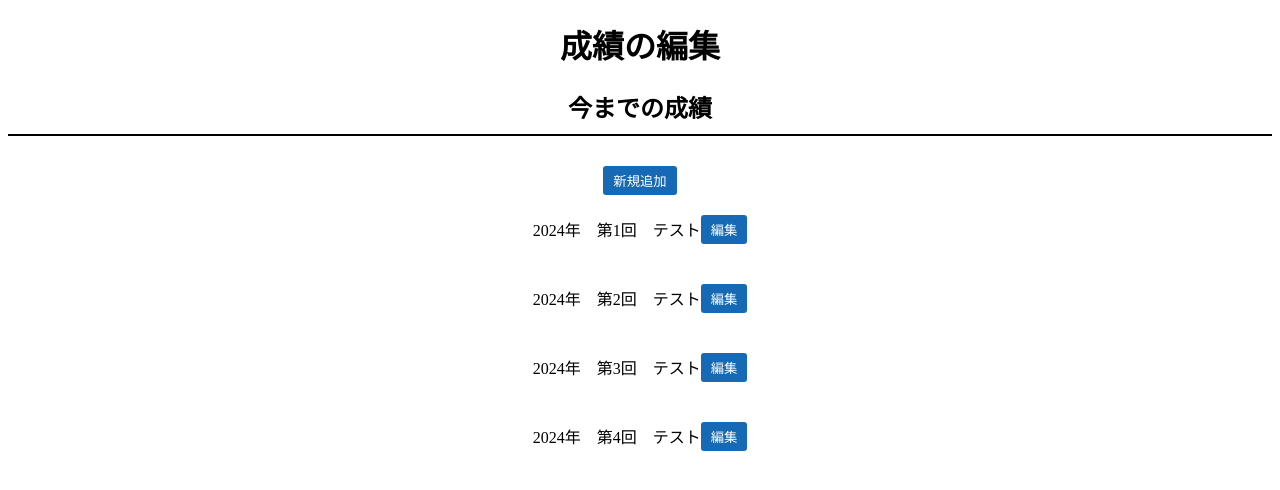
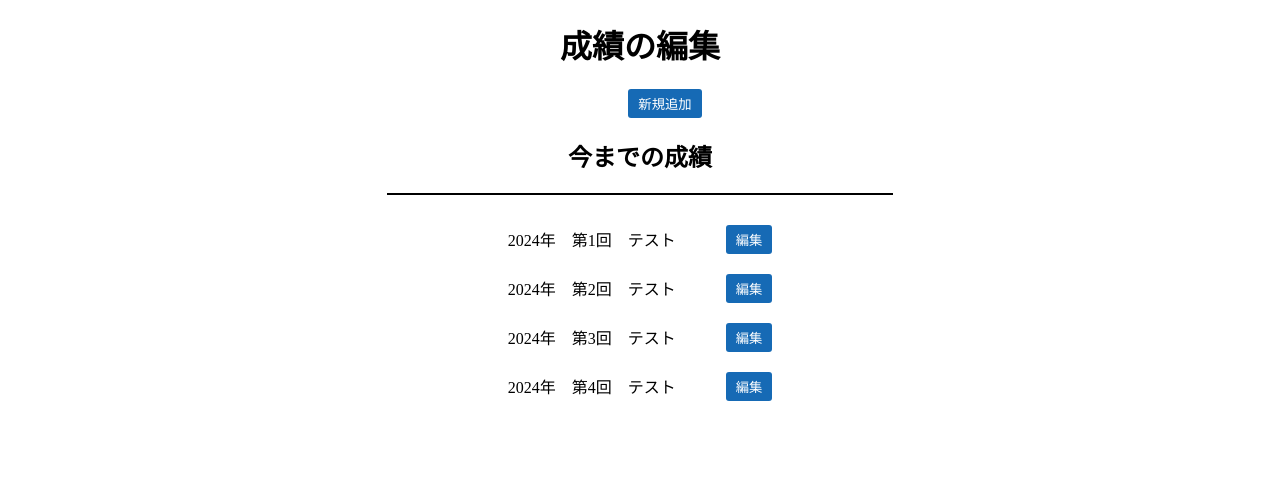
Before and after one commit to sasahara08/result_management, a Python web app: template templates/select_score.html in a window 1280 px wide. Shown: the top 490 px of the page. Run offline with Jinja, Linux system fonts and the light colour scheme; the template is opened without the code that fills it, so the values that code supplies are empty.

Commit message:
修正しました

```diff
--- a/templates/select_score.css
+++ b/templates/select_score.css
@@ -1,4 +1,3 @@
-/* フォーム全体を中央揃えに設定 */
 .center-form {
     display: flex;
     flex-direction: column;
@@ -11,28 +10,24 @@
     align-items: center;
     justify-content: center;
     margin-bottom: 20px;
-    /* 各行の下に20pxのマージンを追加 */
 }
 
 .form-label {
-    flex: 0 0 auto; /* ラベルの幅を固定にし、自動的にサイズ調整しません */
+    flex: 0 0 auto;
     text-align: center;
 }
 
 label {
-    text-align: center; /* ラベル自体のテキストを中央揃えにします */
-    display: block; /* ラベル全体をブロック要素にすると上下に余白ができやすいです */
+    text-align: center;
+    display: block;
 }
 
 input[type="text"] {
-    text-align: left; /* テキスト入力は左揃えにします */
+    text-align: left;
 }
 
-/* ボタンのスタイル */
 button {
-    margin-right: 40px;
-    margin-left: 10px;
-    margin: 10px 0;
+    margin-left: 50px;
     padding: 5px 10px;
     border: none;
     background-color: #166ab5;
@@ -41,13 +36,26 @@ button {
     cursor: pointer;
 }
 
+.new-addition {
+    align-items: center;
+    background-color: #166ab5;
+    color: #fff;
+    border-radius: 3px;
+    cursor: pointer;
+}
+
 button:hover {
     background-color: #145a91;
+    transform: scale(1.1);
 }
 
 h2 {
-    border-bottom: 2px solid #000;
-    /* アンダーラインを設定 */
-    padding-bottom: 10px;
-    /* アンダーラインとテキストの間に余白を追加 */
+    display: inline-block;
 }
+
+.line {
+    margin: auto;
+    margin-bottom: 30px;
+    width: 40%;
+    border-bottom: solid 2px #000;
+}
--- a/templates/select_score.html
+++ b/templates/select_score.html
@@ -9,8 +9,11 @@
 <body>
     <div style="text-align: center;">
         <h1>成績の編集</h1>
+
+        <button class="new-addition" onclick="location.href='URL'">新規追加</button>
+        <br>
         <h2>今までの成績</h2>
-        <button class="new-addition" onclick="location.href='URL'">新規追加</button>
+        <div class="line"></div>
         <form action="your-server-side-script.php" method="POST">
 
             <div class="form-row">
```
Also changed, not shown: templates/test_number_edit .css (+5 -6 lines), templates/test_number_edit .html (+10 -8 lines).
